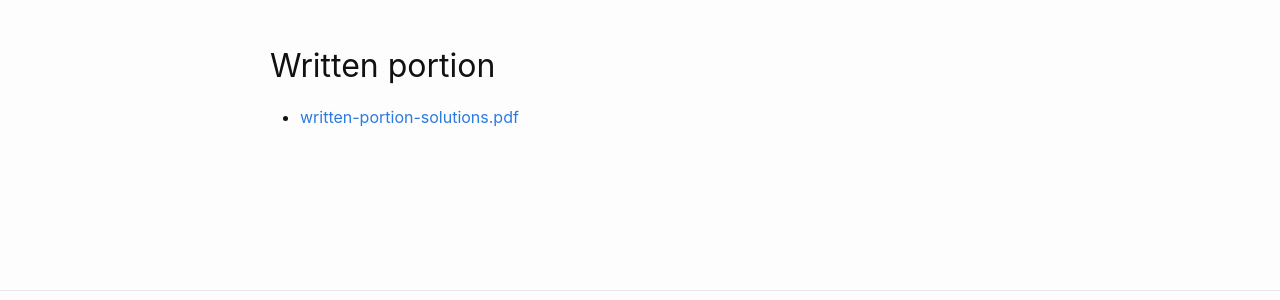
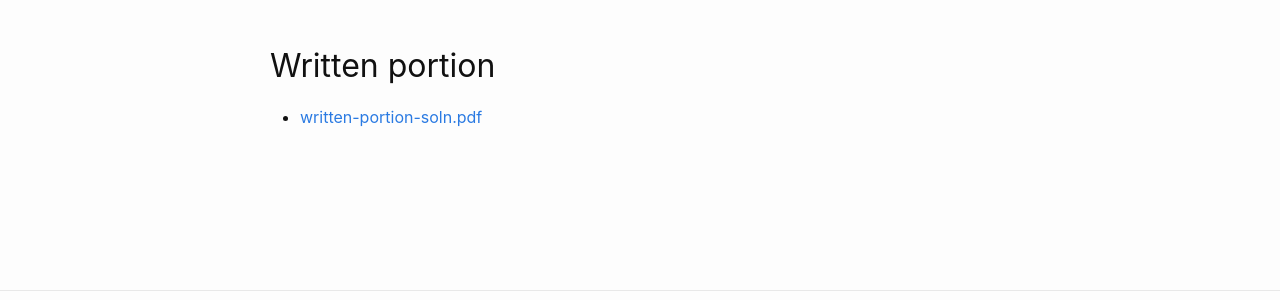
Before and after one commit to wcasper/math107spring2022, a Jekyll site: the page built from _exams/practice-exam2/solutions.md, in a window 1280 px wide. Shown: the part 381-681 px from the top of the page. Built offline with Jekyll 4.4.1, drawn with Linux system fonts in a browser that asks for light colours.

Commit message:
fixed link

```diff
--- a/_exams/practice-exam2/solutions.md
+++ b/_exams/practice-exam2/solutions.md
@@ -12,4 +12,4 @@
 
 ## Written portion
 
-* [written-portion-solutions.pdf](written-portion-solutions.pdf)
+* [written-portion-soln.pdf](written-portion-soln.pdf)
```
